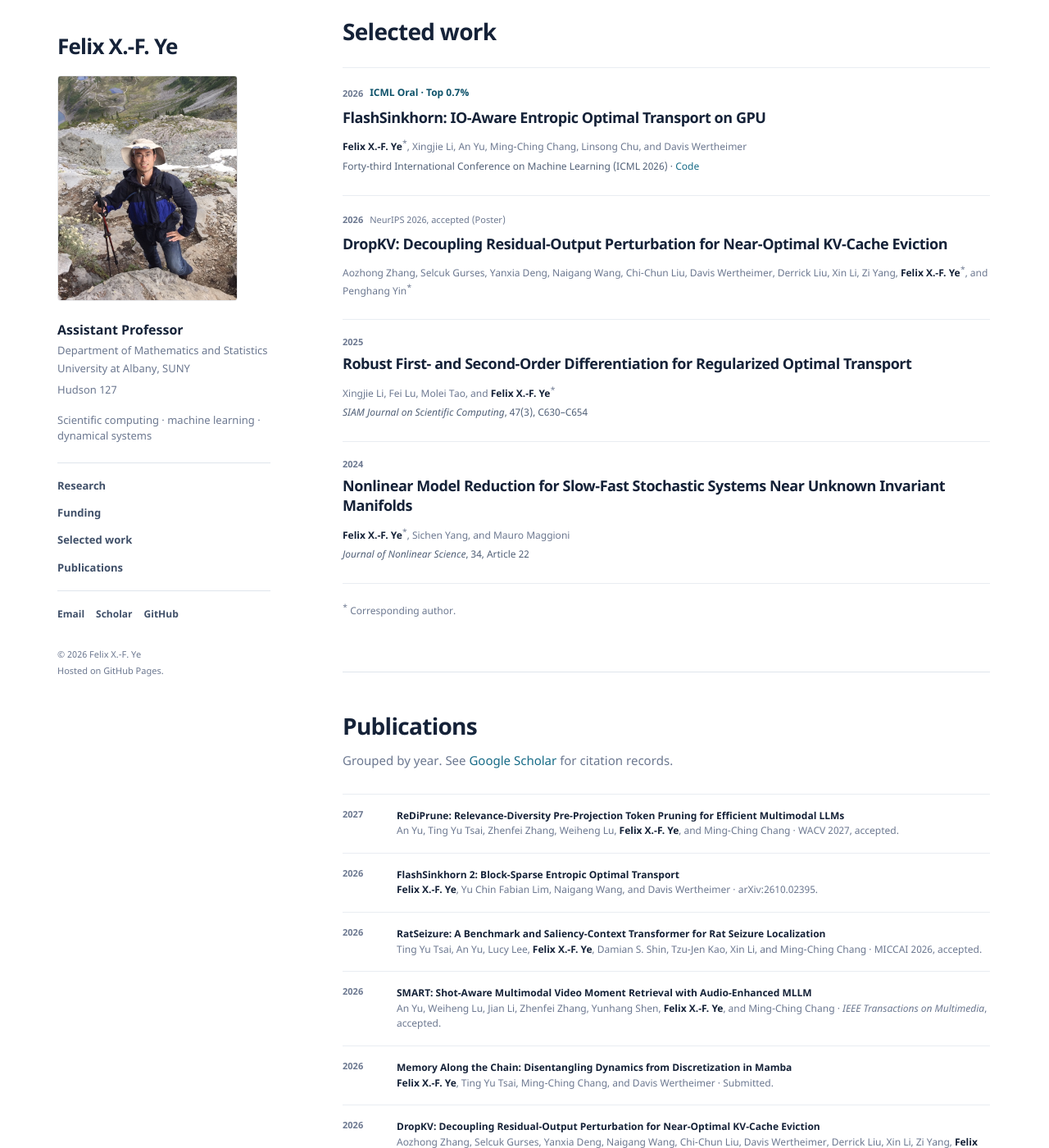
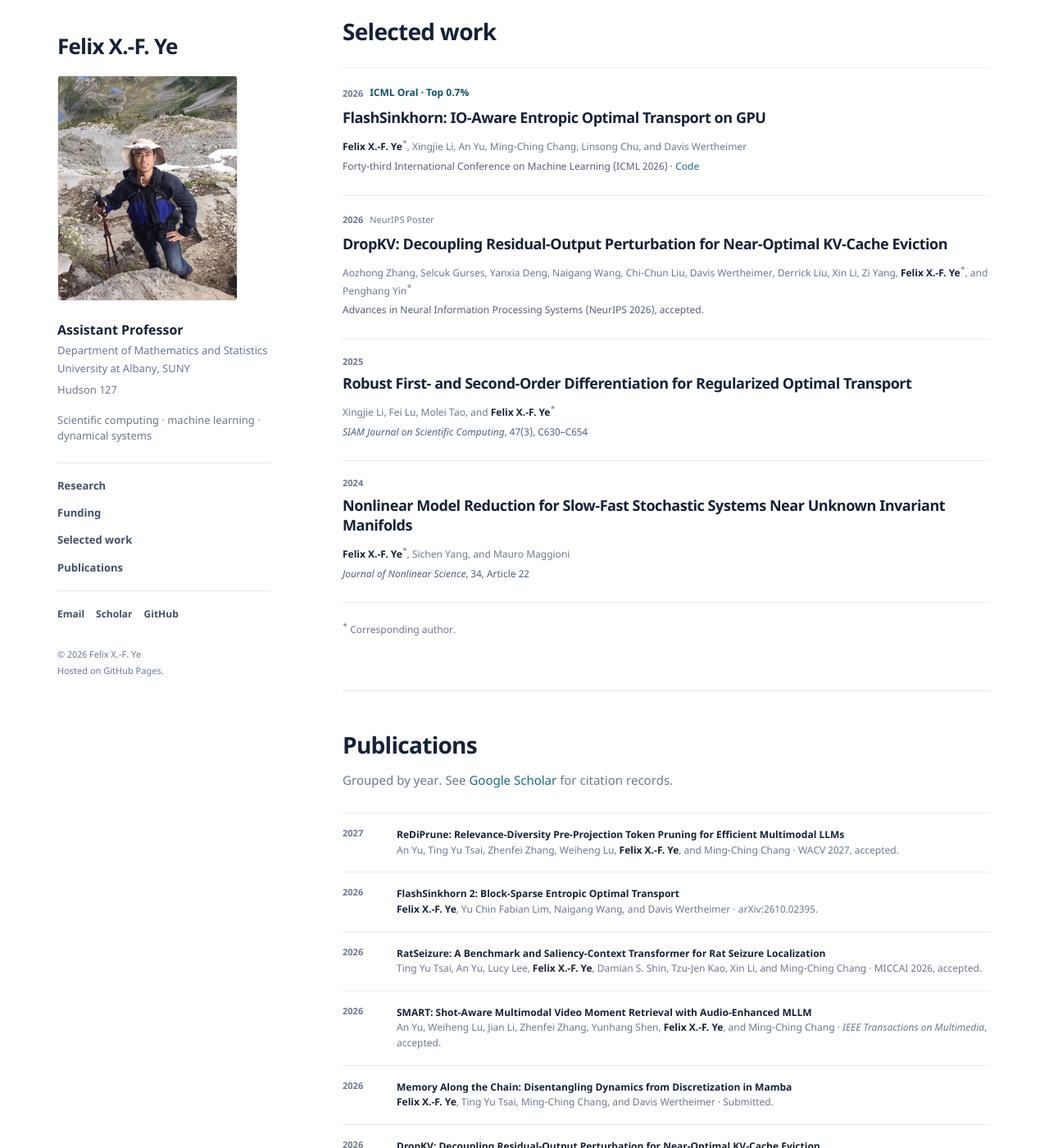
Before and after one commit to yexf308/yexf308.github.io, a Jekyll site: the page built from index.md, in a window 1280 px wide and 1400 px high, scrolled down 1960 px. Shown: the whole window at 82% size. Built offline with Jekyll 4.4.1, drawn with Linux system fonts in a browser that asks for light colours; some of the changed text lies outside the part shown.

Commit message:
Align DropKV publication metadata with selected work

```diff
--- a/index.md
+++ b/index.md
@@ -108,10 +108,11 @@ description: Research in scientific computing, machine learning, dynamical syste
     <article class="publication-card">
       <div class="card-meta">
         <span class="pub-year">2026</span>
-        <span>NeurIPS 2026, accepted (Poster)</span>
+        <span>NeurIPS Poster</span>
       </div>
       <h3><a href="https://icml.cc/virtual/2026/75265">DropKV: Decoupling Residual-Output Perturbation for Near-Optimal KV-Cache Eviction</a></h3>
       <p class="authors">Aozhong Zhang, Selcuk Gurses, Yanxia Deng, Naigang Wang, Chi-Chun Liu, Davis Wertheimer, Derrick Liu, Xin Li, Zi Yang, <strong>Felix X.-F. Ye</strong><sup>*</sup>, and Penghang Yin<sup>*</sup></p>
+      <p class="venue">Advances in Neural Information Processing Systems (NeurIPS 2026), accepted.</p>
     </article>
 
     <article class="publication-card">
@@ -164,7 +165,7 @@ description: Research in scientific computing, machine learning, dynamical syste
     </li>
     <li>
       <span class="pub-year">2026</span>
-      <p><a href="https://icml.cc/virtual/2026/75265"><strong>DropKV: Decoupling Residual-Output Perturbation for Near-Optimal KV-Cache Eviction</strong></a><br><span>Aozhong Zhang, Selcuk Gurses, Yanxia Deng, Naigang Wang, Chi-Chun Liu, Davis Wertheimer, Derrick Liu, Xin Li, Zi Yang, <strong>Felix X.-F. Ye</strong>, and Penghang Yin · NeurIPS 2026, accepted (Poster).</span></p>
+      <p><a href="https://icml.cc/virtual/2026/75265"><strong>DropKV: Decoupling Residual-Output Perturbation for Near-Optimal KV-Cache Eviction</strong></a><br><span>Aozhong Zhang, Selcuk Gurses, Yanxia Deng, Naigang Wang, Chi-Chun Liu, Davis Wertheimer, Derrick Liu, Xin Li, Zi Yang, <strong>Felix X.-F. Ye</strong>, and Penghang Yin · NeurIPS 2026, Poster, accepted.</span></p>
     </li>
     <li>
       <span class="pub-year">2026</span>
```
